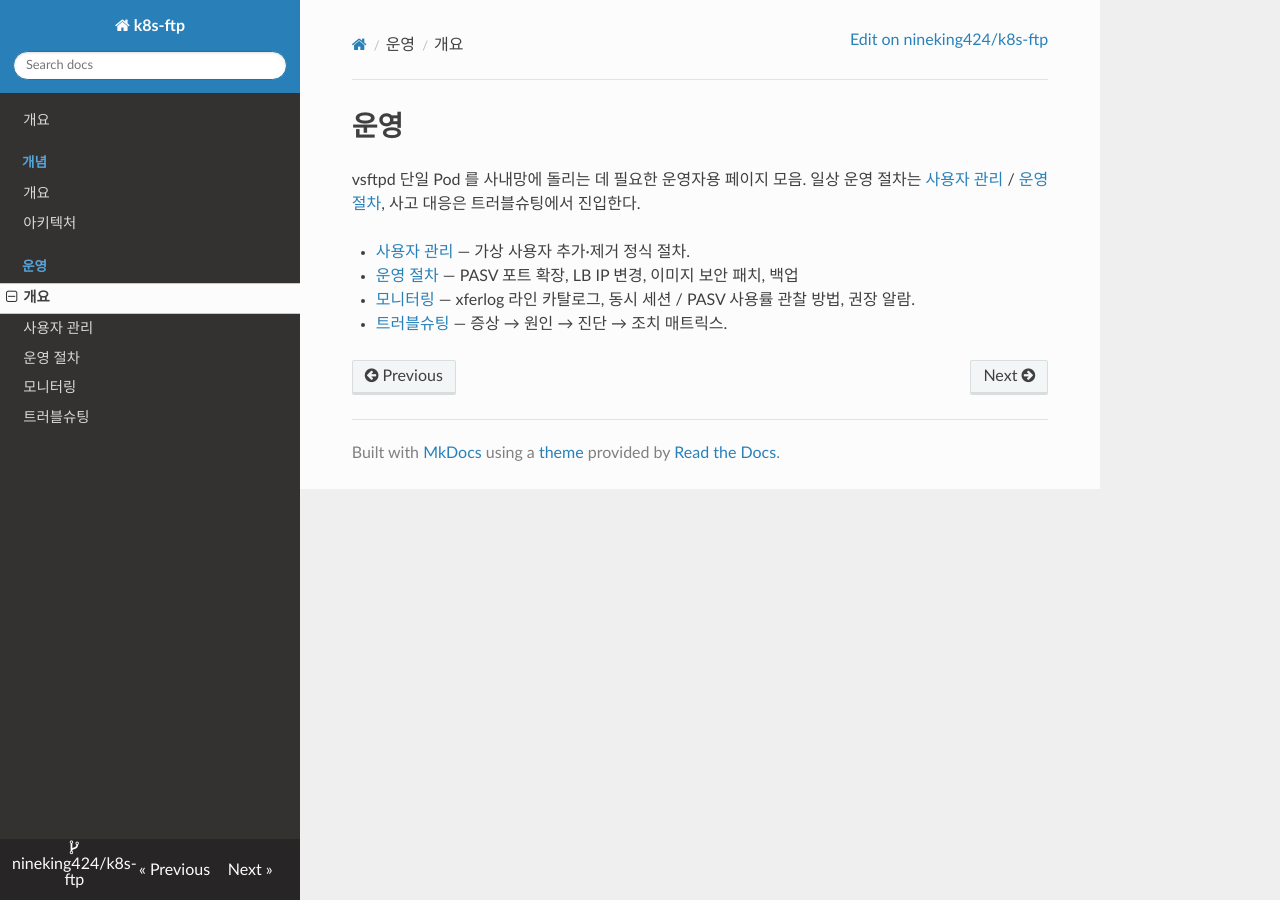
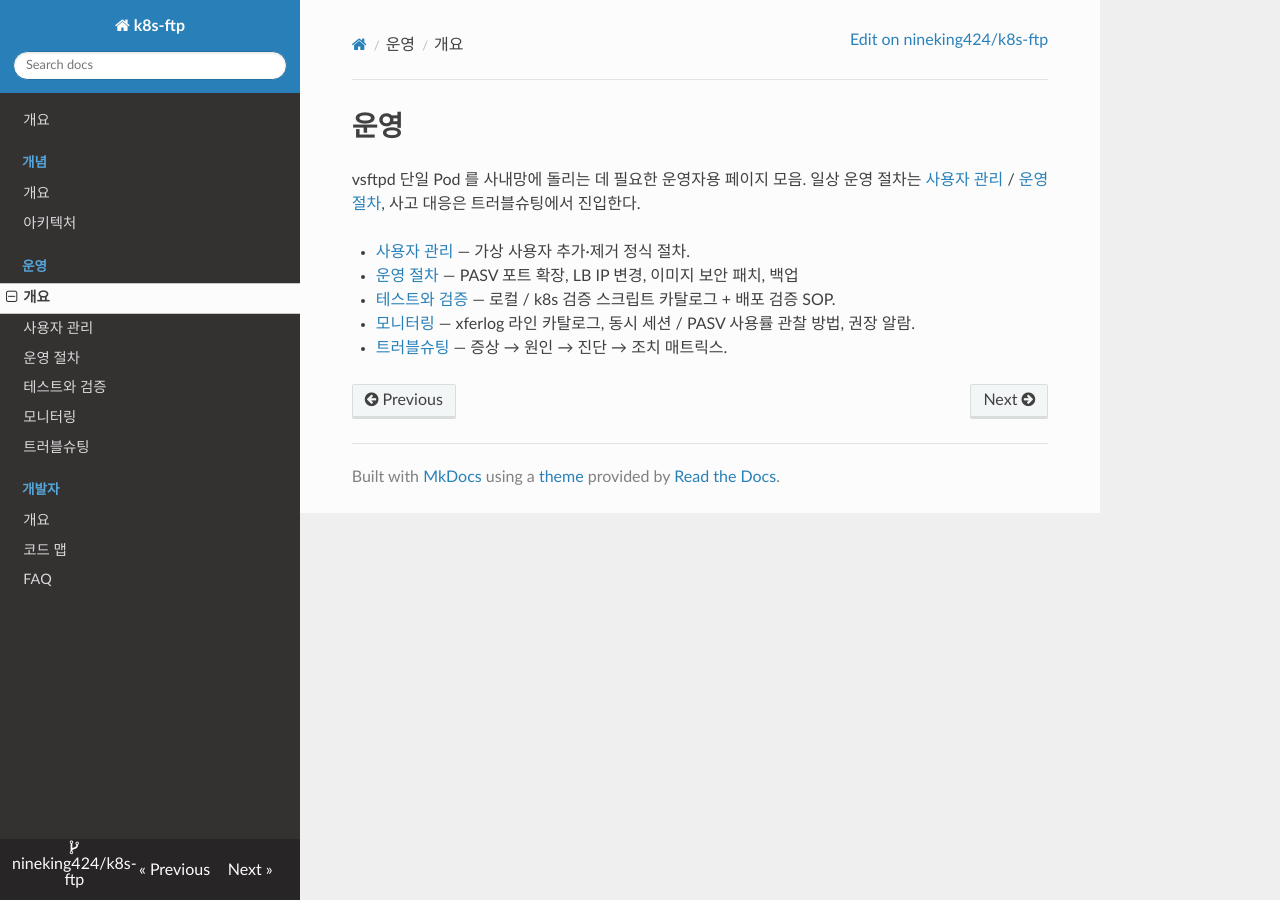
Before and after one commit to nineking424/k8s-ftp, an MkDocs documentation site: the page built from docs/operating/index.md, in a window 1280 px wide. Built offline with MkDocs 1.6.1, drawn with Linux system fonts in a browser that asks for light colours; nearby versions of some CDN libraries.

Commit message:
docs(nav): 개발자 섹션 + testing + FAQ 통합
nav 에 '개발자' 그룹 + operating/testing.md + 최상위 FAQ 추가.
landing 페르소나 표의 컨트리뷰터 행이 코드 맵으로 점프.
operating/index 카탈로그에 testing 추가.
concepts/index 에 개발자 섹션 포인터.

```diff
--- a/docs/operating/index.md
+++ b/docs/operating/index.md
@@ -4,5 +4,6 @@ vsftpd 단일 Pod 를 사내망에 돌리는 데 필요한 운영자용 페이
 
 - [사용자 관리](user-management.md) — 가상 사용자 추가·제거 정식 절차.
 - [운영 절차](maintenance.md) — PASV 포트 확장, LB IP 변경, 이미지 보안 패치, 백업
+- [테스트와 검증](testing.md) — 로컬 / k8s 검증 스크립트 카탈로그 + 배포 검증 SOP.
 - [모니터링](monitoring.md) — xferlog 라인 카탈로그, 동시 세션 / PASV 사용률 관찰 방법, 권장 알람.
 - [트러블슈팅](troubleshooting.md) — 증상 → 원인 → 진단 → 조치 매트릭스.
--- a/mkdocs.yml
+++ b/mkdocs.yml
@@ -42,5 +42,10 @@ nav:
       - 개요: operating/index.md
       - 사용자 관리: operating/user-management.md
       - 운영 절차: operating/maintenance.md
+      - 테스트와 검증: operating/testing.md
       - 모니터링: operating/monitoring.md
       - 트러블슈팅: operating/troubleshooting.md
+  - 개발자:
+      - 개요: developer/index.md
+      - 코드 맵: developer/code-map.md
+  - FAQ: faq.md
```
Also changed, not shown: docs/concepts/index.md (+1 -0 lines), docs/index.md (+2 -1 lines).
